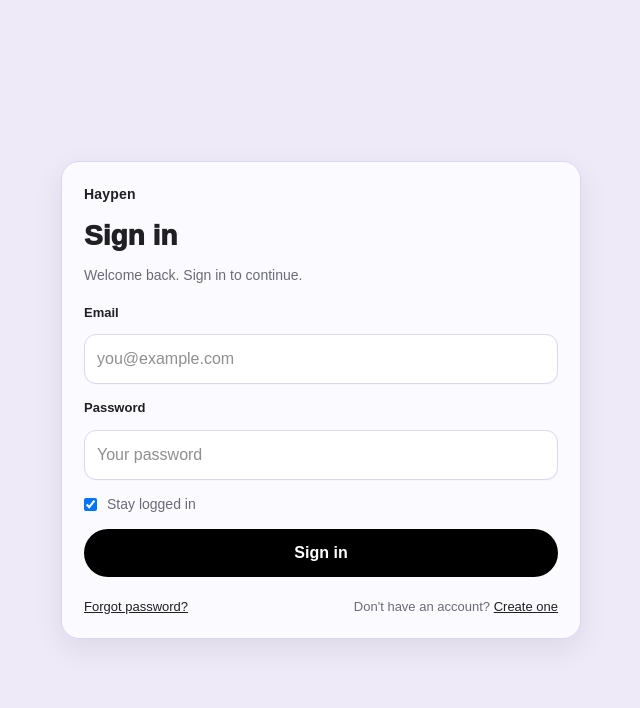
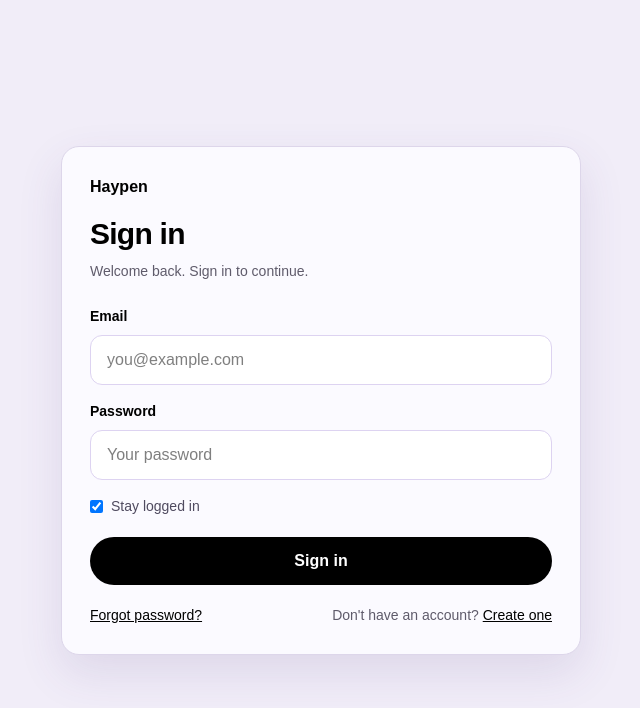
Before and after one commit to blessodunayo-cell/haypen-web, a Next.js app: page /login in a window 1280 px wide. Shown: the top 708 px of the page, without its empty margins (319-959 px from the left). Built offline with nearby package versions, Linux system fonts and the light colour scheme.

Commit message:
New editings to add username distinction to app

```diff
--- a/app/login/page.tsx
+++ b/app/login/page.tsx
@@ -1,8 +1,8 @@
 "use client";
 
-import Link from "next/link";
 import { useState } from "react";
 import { useRouter } from "next/navigation";
+import Link from "next/link";
 import { createClient } from "@/app/lib/supabase/client";
 
 export default function LoginPage() {
@@ -10,30 +10,13 @@ export default function LoginPage() {
 
   const [email, setEmail] = useState("");
   const [password, setPassword] = useState("");
+  const [stayLoggedIn, setStayLoggedIn] = useState(true);
+  const [loading, setLoading] = useState(false);
+  const [errorMsg, setErrorMsg] = useState("");
 
-  const [loading, setLoading] = useState(false);
-  const [msg, setMsg] = useState<string | null>(null);
-
-  const labelStyle: React.CSSProperties = {
-    display: "grid",
-    gap: 6,
-  };
-
-  const inputStyle: React.CSSProperties = {
-    width: "100%",
-    padding: 12,
-    marginTop: 6,
-    borderRadius: 12,
-    border: "1px solid var(--hp-border)",
-    background: "var(--hp-card)",
-    color: "var(--hp-text)",
-    outline: "none",
-    boxShadow: "0 1px 0 rgba(0,0,0,0.02)",
-  };
-
-  async function handleLogin(e: React.FormEvent) {
+  async function handleLogin(e: React.FormEvent<HTMLFormElement>) {
     e.preventDefault();
-    setMsg(null);
+    setErrorMsg("");
     setLoading(true);
 
     const supabase = createClient();
@@ -46,135 +29,90 @@ export default function LoginPage() {
     setLoading(false);
 
     if (error) {
-      setMsg(error.message);
+      setErrorMsg(error.message || "Failed to sign in.");
       return;
     }
 
     router.push("/feed");
+    router.refresh();
   }
 
   return (
-    <main
-      className="hp-page"
-      style={{ display: "grid", placeItems: "center", padding: "40px 16px" }}
-    >
-      <div className="hp-surface" style={{ width: "100%", maxWidth: 520, padding: 22 }}>
-        <div style={{ marginBottom: 14 }}>
-          <div style={{ fontSize: 14, fontWeight: 800, letterSpacing: 0.2 }}>
-            Haypen
-          </div>
+    <main className="min-h-screen bg-[#f1edf8] flex items-center justify-center px-4 py-10">
+      <section className="w-full max-w-[520px] rounded-[18px] border border-[#ddd6ea] bg-[#fbfaff] px-6 py-7 shadow-[0_18px_45px_rgba(79,60,130,0.12)] sm:px-7">
+        <h1 className="mb-5 text-[16px] font-extrabold text-black">Haypen</h1>
 
-          <h1 style={{ fontSize: 28, fontWeight: 950, marginTop: 10 }}>
+        <h2 className="mb-3 text-[30px] font-extrabold leading-none tracking-tight text-black">
           Sign in
-          </h1>
+        </h2>
 
-          <p className="hp-muted" style={{ marginTop: 8, fontSize: 14, lineHeight: 1.45 }}>
+        <p className="mb-6 text-[14px] text-[#5f5b6b]">
           Welcome back. Sign in to continue.
         </p>
-        </div>
 
-        <form
-          onSubmit={handleLogin}
-          style={{ marginTop: 18, display: "grid", gap: 14 }}
-        >
-          {/* Email */}
-          <label style={labelStyle}>
-            <span style={{ fontSize: 13, fontWeight: 700 }}>Email</span>
+        <form onSubmit={handleLogin}>
+          <label className="mb-2 block text-[14px] font-bold text-black">
+            Email
+          </label>
           <input
             type="email"
-              placeholder="you@example.com"
-              style={inputStyle}
-              required
             value={email}
             onChange={(e) => setEmail(e.target.value)}
+            placeholder="you@example.com"
+            required
+            className="mb-4 h-[50px] w-full rounded-[12px] border border-[#ddd3f1] bg-white px-4 text-[16px] text-black outline-none transition focus:border-[#b8a7e6]"
           />
+
+          <label className="mb-2 block text-[14px] font-bold text-black">
+            Password
           </label>
-
-          {/* Password */}
-          <label style={labelStyle}>
-            <span style={{ fontSize: 13, fontWeight: 700 }}>Password</span>
           <input
             type="password"
-              placeholder="Your password"
-              style={inputStyle}
-              required
             value={password}
             onChange={(e) => setPassword(e.target.value)}
+            placeholder="Your password"
+            required
+            className="mb-4 h-[50px] w-full rounded-[12px] border border-[#ddd3f1] bg-white px-4 text-[16px] text-black outline-none transition focus:border-[#b8a7e6]"
           />
-          </label>
 
-          {/* Stay logged in (UI only for now) */}
-          <label
-            style={{
-              display: "flex",
-              gap: 10,
-              alignItems: "center",
-              fontSize: 14,
-              color: "var(--hp-muted)",
-              userSelect: "none",
-            }}
-          >
-            <input type="checkbox" defaultChecked />
+          <label className="mb-5 flex items-center gap-2 text-[14px] text-[#4f4a5f]">
+            <input
+              type="checkbox"
+              checked={stayLoggedIn}
+              onChange={(e) => setStayLoggedIn(e.target.checked)}
+              className="h-[13px] w-[13px]"
+            />
             Stay logged in
           </label>
 
           <button
             type="submit"
             disabled={loading}
-            className="hp-primary"
-            style={{
-              padding: 12,
-              fontWeight: 800,
-              border: "none",
-              opacity: loading ? 0.7 : 1,
-              cursor: loading ? "not-allowed" : "pointer",
-            }}
+            className="mb-5 h-[48px] w-full rounded-full bg-black text-[16px] font-extrabold text-white transition hover:opacity-90 disabled:opacity-60"
           >
             {loading ? "Signing in..." : "Sign in"}
           </button>
 
-          {msg ? (
-            <div
-              style={{
-                marginTop: 4,
-                padding: "10px 12px",
-                borderRadius: 12,
-                border: "1px solid rgba(255, 107, 107, 0.35)",
-                background: "rgba(255, 107, 107, 0.08)",
-                color: "#b42318",
-                fontSize: 13,
-                fontWeight: 650,
-              }}
-            >
-              {msg}
+          {errorMsg && (
+            <div className="mb-5 rounded-[12px] border border-red-200 bg-red-50 px-4 py-3 text-[14px] font-semibold text-red-600">
+              {errorMsg}
             </div>
-          ) : null}
+          )}
 
-          {/* Links */}
-          <div
-            style={{
-              marginTop: 6,
-              display: "flex",
-              justifyContent: "space-between",
-              gap: 12,
-              fontSize: 13,
-              color: "var(--hp-muted)",
-              flexWrap: "wrap",
-            }}
-          >
-            <Link href="/forgot-password" style={{ textDecoration: "underline", color: "var(--hp-text)" }}>
+          <div className="flex items-center justify-between text-[14px]">
+            <Link href="/forgot-password" className="text-black underline">
               Forgot password?
             </Link>
 
-            <span>
+            <p className="text-[#5f5b6b]">
               Don&apos;t have an account?{" "}
-              <Link href="/signup" style={{ textDecoration: "underline", color: "var(--hp-text)" }}>
+              <Link href="/signup" className="text-black underline">
                 Create one
               </Link>
-            </span>
+            </p>
           </div>
         </form>
-      </div>
+      </section>
     </main>
   );
 }
--- a/app/signup/page.tsx
+++ b/app/signup/page.tsx
@@ -2,10 +2,14 @@
 
 import { useState } from "react";
 import Link from "next/link";
+import { useRouter } from "next/navigation";
 import { createClient } from "@/app/lib/supabase/client";
 
 export default function SignupPage() {
+  const router = useRouter();
+
   const [displayName, setDisplayName] = useState("");
+  const [username, setUsername] = useState("");
   const [email, setEmail] = useState("");
   const [password, setPassword] = useState("");
 
@@ -13,10 +17,7 @@ export default function SignupPage() {
   const [message, setMessage] = useState<string | null>(null);
   const [error, setError] = useState<string | null>(null);
 
-  const labelStyle: React.CSSProperties = {
-    display: "grid",
-    gap: 6,
-  };
+  const labelStyle: React.CSSProperties = { display: "grid", gap: 6 };
 
   const inputStyle: React.CSSProperties = {
     width: "100%",
@@ -30,13 +31,28 @@ export default function SignupPage() {
     boxShadow: "0 1px 0 rgba(0,0,0,0.02)",
   };
 
+  function cleanUsername(value: string) {
+    return value
+      .toLowerCase()
+      .trim()
+      .replace(/\s+/g, "-")
+      .replace(/[^a-z0-9_-]/g, "");
+  }
+
   async function handleSignup(e: React.FormEvent) {
     e.preventDefault();
     setError(null);
     setMessage(null);
 
-    if (!displayName.trim()) return setError("Please enter a display name.");
-    if (!email.trim()) return setError("Please enter your email.");
+    const finalDisplayName = displayName.trim();
+    const finalUsername = cleanUsername(username);
+    const finalEmail = email.trim();
+
+    if (!finalDisplayName) return setError("Please enter a display name.");
+    if (!finalUsername) return setError("Please choose a username.");
+    if (finalUsername.length < 3)
+      return setError("Username must be at least 3 characters.");
+    if (!finalEmail) return setError("Please enter your email.");
     if (!password || password.length < 8)
       return setError("Password must be at least 8 characters.");
 
@@ -44,8 +60,24 @@ export default function SignupPage() {
 
     const supabase = createClient();
 
-    const { error: signUpError } = await supabase.auth.signUp({
-      email: email.trim(),
+    const { data: existingUsername, error: usernameError } = await supabase
+      .from("profiles")
+      .select("id")
+      .eq("username", finalUsername)
+      .maybeSingle();
+
+    if (usernameError) {
+      setLoading(false);
+      return setError(usernameError.message);
+    }
+
+    if (existingUsername) {
+      setLoading(false);
+      return setError("That username is already taken.");
+    }
+
+    const { data, error: signUpError } = await supabase.auth.signUp({
+      email: finalEmail,
       password,
       options: {
         emailRedirectTo:
@@ -53,15 +85,34 @@ export default function SignupPage() {
             ? `${window.location.origin}/auth/callback`
             : undefined,
         data: {
-          display_name: displayName.trim(),
+          display_name: finalDisplayName,
+          username: finalUsername,
         },
       },
     });
 
+    if (signUpError) {
+      setLoading(false);
+      return setError(signUpError.message);
+    }
+
+    if (data.session && data.user) {
+      const { error: profileError } = await supabase.from("profiles").upsert({
+        id: data.user.id,
+        display_name: finalDisplayName,
+        username: finalUsername,
+      });
+
+      setLoading(false);
+
+      if (profileError) return setError(profileError.message);
+
+      router.push("/feed");
+      router.refresh();
+      return;
+    }
+
     setLoading(false);
-
-    if (signUpError) return setError(signUpError.message);
-
     setMessage("Account created ✅ Check your email to verify.");
     setPassword("");
   }
@@ -94,6 +145,17 @@ export default function SignupPage() {
               style={inputStyle}
               value={displayName}
               onChange={(e) => setDisplayName(e.target.value)}
+              required
+            />
+          </label>
+
+          <label style={labelStyle}>
+            <span style={{ fontSize: 13, fontWeight: 700 }}>Username</span>
+            <input
+              placeholder="e.g. blessingwrites"
+              style={inputStyle}
+              value={username}
+              onChange={(e) => setUsername(cleanUsername(e.target.value))}
               required
             />
           </label>
@@ -137,7 +199,7 @@ export default function SignupPage() {
             {loading ? "Creating..." : "Create account"}
           </button>
 
-          {error ? (
+          {error && (
             <div
               style={{
                 marginTop: 4,
@@ -152,9 +214,9 @@ export default function SignupPage() {
             >
               {error}
             </div>
-          ) : null}
+          )}
 
-          {message ? (
+          {message && (
             <div
               style={{
                 marginTop: 4,
@@ -169,7 +231,7 @@ export default function SignupPage() {
             >
               {message}
             </div>
-          ) : null}
+          )}
         </form>
 
         <p className="hp-muted" style={{ marginTop: 14, fontSize: 13 }}>
```
Also changed, not shown: app/auth/callback/route.ts (+9 -25 lines), app/feed/page.tsx (+10 -15 lines), 1 other file (tests, documents, lock files or other folders). Lines whose indentation alone changed are shown as unchanged.
